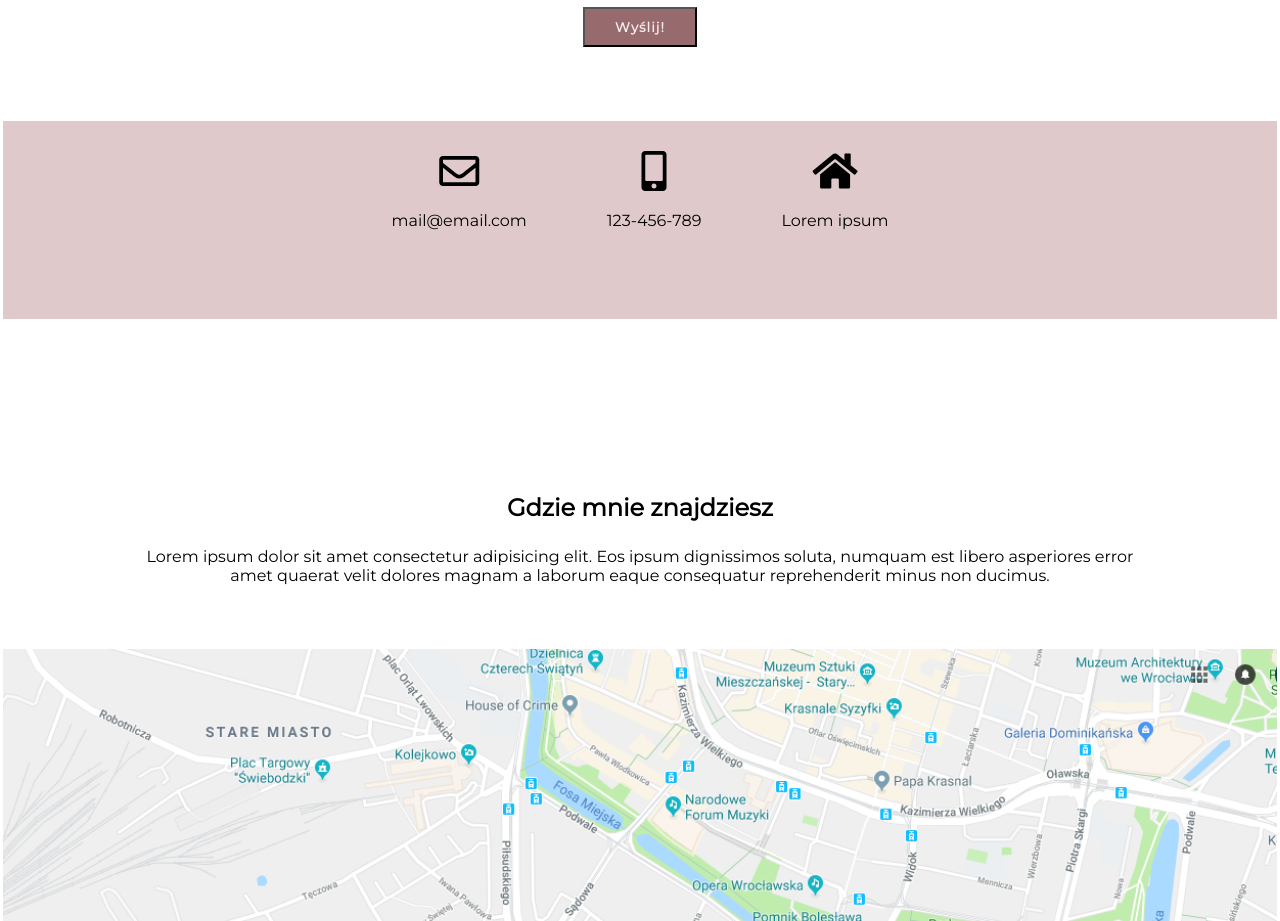
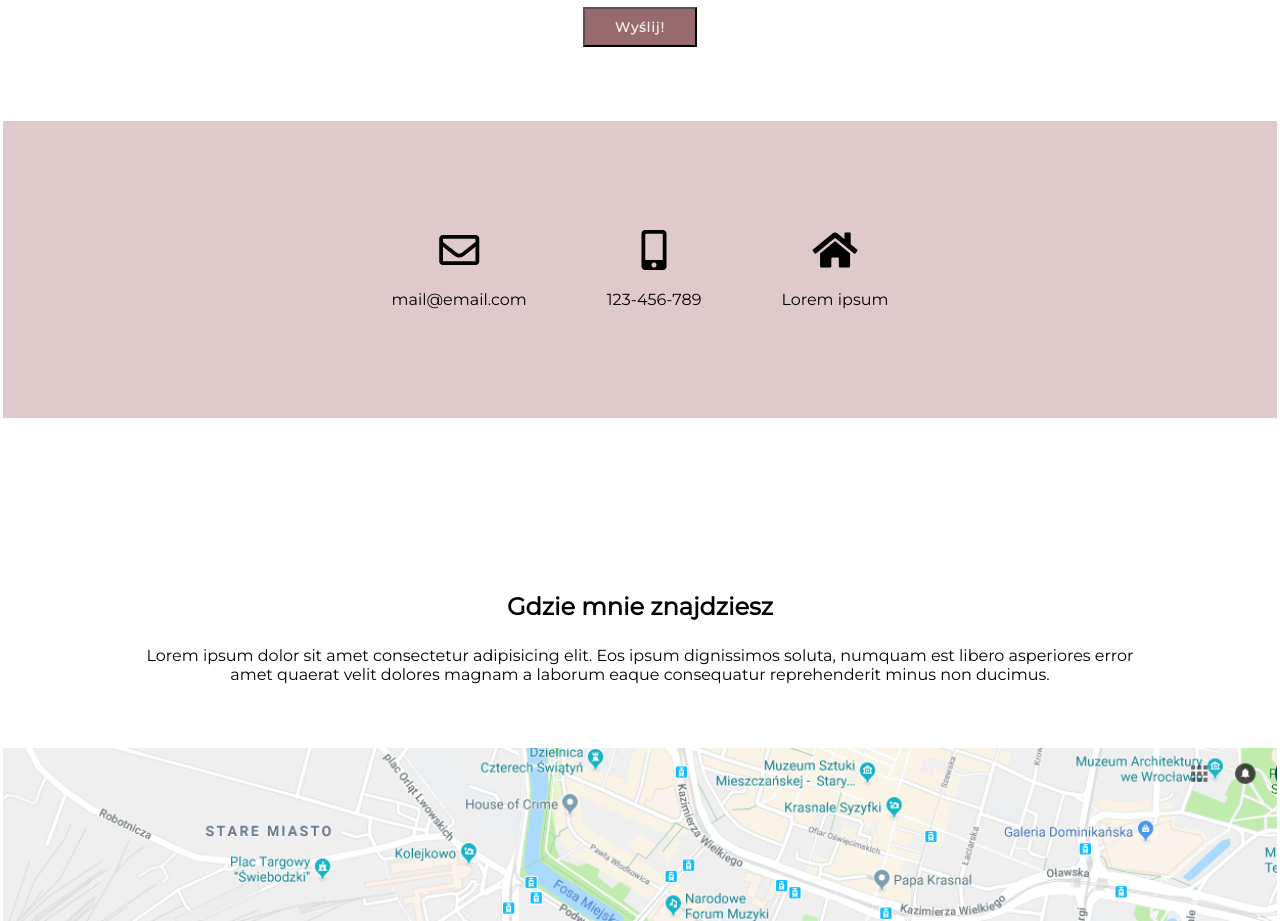
Before and after one commit to justyna-13/First-project, a plain HTML site: page contact.html in a window 1280 px wide. Shown: the part 1340-2261 px from the top of the page. Drawn offline with Linux system fonts and the light colour scheme.

```diff
--- a/style.css
+++ b/style.css
@@ -310,11 +310,13 @@ input {
 
 .notform {
   background: #dfc9ca;
-  padding-bottom: 7%;
+  padding: 7%;
   display: flex;
   flex-wrap: wrap;
   justify-content: center;
   margin: 5% auto;
+  align-content: flex-start;
+  border: red;
 }
 
 .notform i {
@@ -323,11 +325,12 @@ input {
 }
 
 .notform div {
-  margin: 30px 40px 0;
+  margin: 20px 40px 0;
 }
 
 i~p {
   margin-top: 15px;
+  margin-bottom: 20px;
 }
 
 .map {
```
